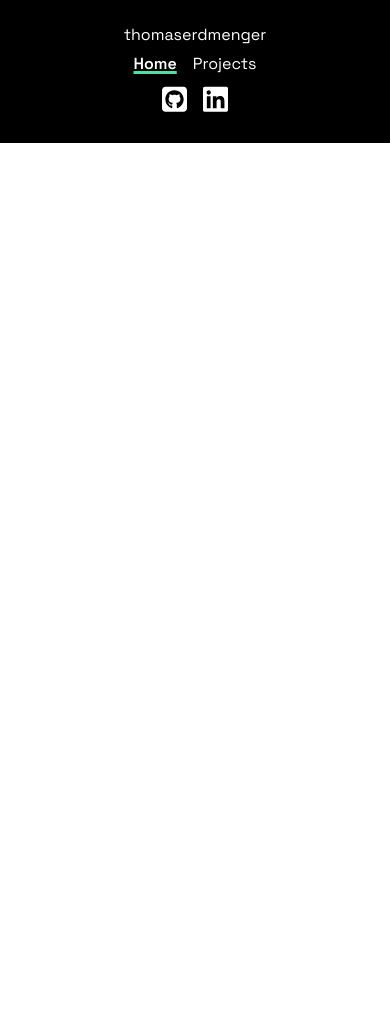
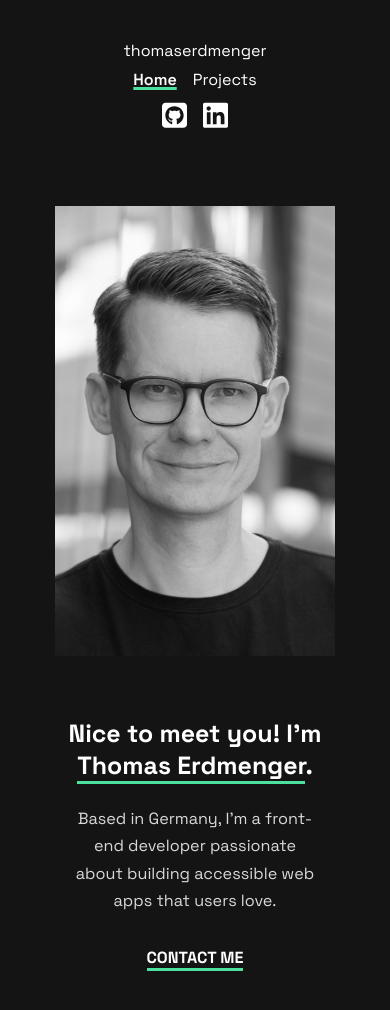
Before and after one commit to thomaserdmenger/Portfolio-Website-React, a React (Vite) app: page / in a window 390 px wide. Shown: the top 1010 px of the page. Before the commit the page ends 844 px from the top, so only its background shows below. Built offline with nearby package versions, Linux system fonts and the light colour scheme.

Commit message:
Update Responsivity for Header and Hero Section

```diff
--- /dev/null
+++ b/src/components/ButtonContact/ButtonContact.jsx
@@ -0,0 +1,4 @@
+export const ButtonContact = () => {
+  // # Scroll to Contact Form
+  return <button className='btn-contact'>Contact me</button>
+}
--- a/src/components/Header/Header.css
+++ b/src/components/Header/Header.css
@@ -2,19 +2,18 @@
   display: flex;
   justify-content: space-between;
   align-items: center;
-  padding-inline: 5%;
-  padding-block: 1.5rem;
+  padding-inline: 2rem;
+  padding-block: 2.5rem;
   background-color: var(--color-primary);
+  max-width: 1440px;
+  margin-inline: auto;
 }
 
 .header a {
   all: unset;
   cursor: pointer;
   color: var(--color-secondary);
-}
-
-.header__logo {
-  font-weight: 600;
+  font-size: clamp(1rem, 0.912rem + 0.3756vw, 1.25rem);
 }
 
 .header__nav {
--- a/src/components/Header/Header.jsx
+++ b/src/components/Header/Header.jsx
@@ -1,5 +1,5 @@
+import './Header.css'
 import { Link, NavLink } from 'react-router-dom'
-import './Header.css'
 
 export const Header = () => {
   return (
--- a/src/index.css
+++ b/src/index.css
@@ -10,9 +10,11 @@
 }
 
 :root {
-  --color-primary: hsl(0, 0%, 0%);
+  --color-primary: hsl(0, 0%, 8%);
   --color-secondary: hsl(0, 0%, 100%);
-  --color-accent: hwb(153 31% 12%);
+  --color-accent: hsl(153, 71%, 59%);
+  --color-gray-dark: hsl(0, 0%, 14%);
+  --color-gray-light: hsl(0, 0%, 85%);
 }
 
 html {
@@ -21,6 +23,24 @@ html {
     sans-serif;
 }
 
+body {
+  background-color: var(--color-primary);
+}
+
 img {
   max-width: 100%;
 }
+
+.btn-contact {
+  all: unset;
+  cursor: pointer;
+  text-transform: uppercase;
+  font-weight: 700;
+  border-block-end: 0.2rem solid var(--color-accent);
+  transition: 0.5s;
+  font-size: clamp(1rem, 0.8239rem + 0.7512vw, 1.5rem);
+}
+
+.btn-contact:hover {
+  color: var(--color-accent);
+}
--- a/src/pages/Home/Home.css
+++ b/src/pages/Home/Home.css
@@ -1,5 +1,80 @@
-.smalldiv {
-  width: 200px;
-  height: 200px;
-  background-color: blue;
+.home {
+  max-width: 1440px;
+  margin-inline: auto;
 }
+
+.home__hero {
+  display: grid;
+  grid-template-columns: 3fr 2fr;
+  gap: 1.5rem;
+  padding-block-end: 12.5rem;
+  padding-block-start: 2rem;
+  color: var(--color-secondary);
+  background-color: var(--color-primary);
+  margin-block-start: -1px;
+  padding-inline: 2rem;
+}
+
+.home__hero__heading1 {
+  font-size: clamp(1.5rem, 0.0915rem + 6.0094vw, 5.5rem);
+  margin-block-end: 1.5rem;
+}
+
+.home__hero__heading1--underline {
+  border-block-end: 0.2rem solid var(--color-accent);
+}
+
+.home__hero__content {
+  z-index: 1;
+  display: flex;
+  flex-direction: column;
+  align-items: flex-start;
+  padding-block-start: 4rem;
+}
+
+.home__hero__image {
+  justify-self: flex-end;
+}
+
+.home__hero__image img {
+  max-height: 800px;
+}
+
+.home__hero__content p {
+  color: var(--color-gray-light);
+  width: 80%;
+  line-height: 1.7;
+  margin-block-end: 4rem;
+  font-size: clamp(1rem, 0.6919rem + 1.3146vw, 1.875rem);
+}
+
+@media only screen and (max-width: 800px) {
+  .home__hero {
+    grid-template-columns: 1fr;
+    padding-inline: 10%;
+  }
+
+  .home__hero__heading1 {
+    margin-inline-end: 0;
+  }
+
+  .home__hero__content {
+    align-items: center;
+    text-align: center;
+    padding-block-start: 0;
+  }
+
+  .home__hero__content p {
+    margin-block-end: 2rem;
+  }
+
+  .home__hero__image {
+    grid-row: 1 / span 2;
+    justify-self: center;
+    margin-block-end: 2rem;
+  }
+
+  .home__hero__image img {
+    max-height: 450px;
+  }
+}
--- a/src/pages/Home/Home.jsx
+++ b/src/pages/Home/Home.jsx
@@ -1,3 +1,28 @@
+import { ButtonContact } from '../../components/ButtonContact/ButtonContact'
 import './Home.css'
 
-export const Home = () => {}
+export const Home = () => {
+  return (
+    <main className='home'>
+      <section className='home__hero'>
+        <article className='home__hero__content'>
+          <h1 className='home__hero__heading1'>
+            Nice to meet you! I'm{' '}
+            <span className='home__hero__heading1--underline'>
+              Thomas Erdmenger
+            </span>
+            .
+          </h1>
+          <p>
+            Based in Germany, I’m a front-end developer passionate about
+            building accessible web apps that users love.
+          </p>
+          <ButtonContact />
+        </article>
+        <article className='home__hero__image'>
+          <img src='/public/images/portfolio.jpg' alt='Author' />
+        </article>
+      </section>
+    </main>
+  )
+}
```
Also changed, not shown: public/images/portfolio.jpg (added), src/components/ButtonContact/ButtonContact.css (added).
